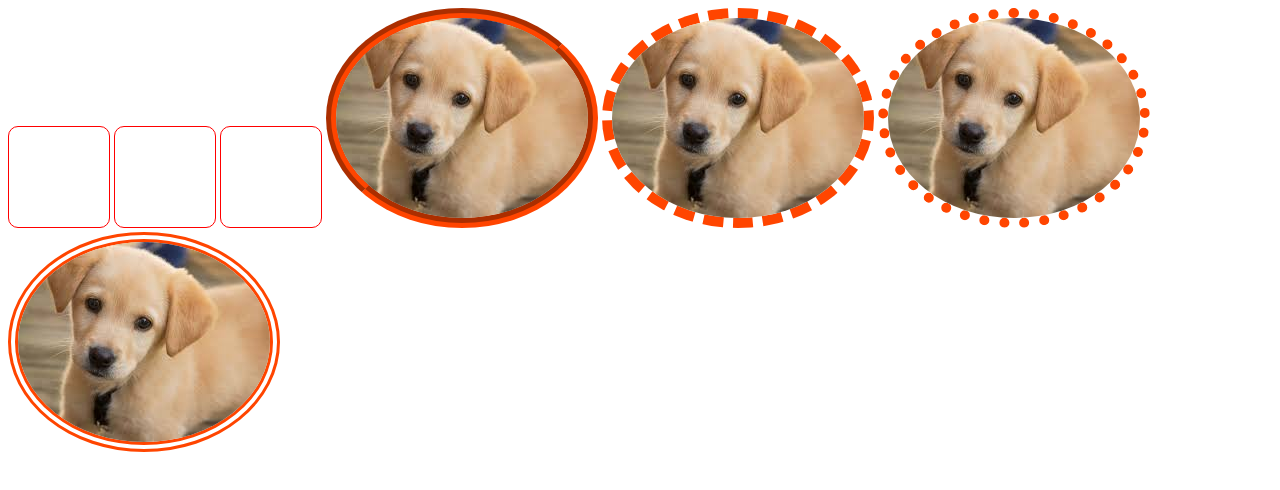
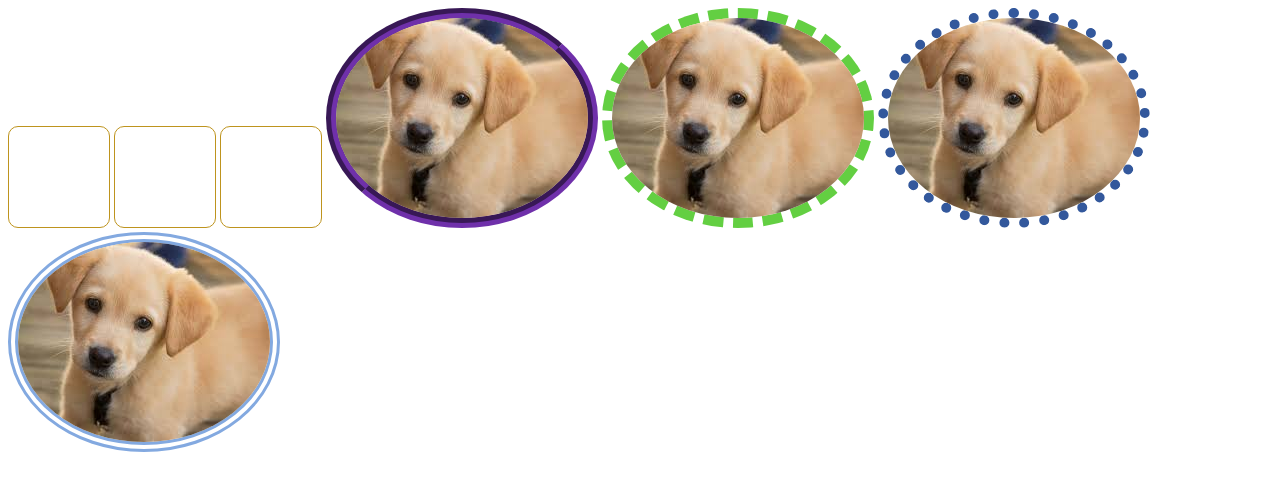
Before and after one commit to margnanagn/HtmlTutorial, a plain HTML site: page 014_display/index.html in a window 1280 px wide. Drawn offline with Linux system fonts and the light colour scheme.

Commit message:
changes to main.css (rgb)

```diff
--- a/014_display/main.css
+++ b/014_display/main.css
@@ -1,24 +1,24 @@
 div {
     width: 100px;
     height: 100px;
-    border: 1px solid red;
+    border: 1px solid rgb(190, 148, 30);
     border-radius: 10px;
     display: inline-block;
 }
 
 img {
-    border: 10px groove orangered;
+    border: 10px groove rgb(111, 48, 170);
     border-radius: 100%;
 }
 
 .dogone {
-    border: 10px dashed orangered;
+    border: 10px dashed rgb(99, 207, 66);
 }
 
 .dogtwo {
-    border: 10px dotted orangered;
+    border: 10px dotted rgb(51, 88, 156);
 }
 
 .dogthree {
-    border: 10px double orangered;
+    border: 10px double rgb(131, 169, 224);
 }
```
